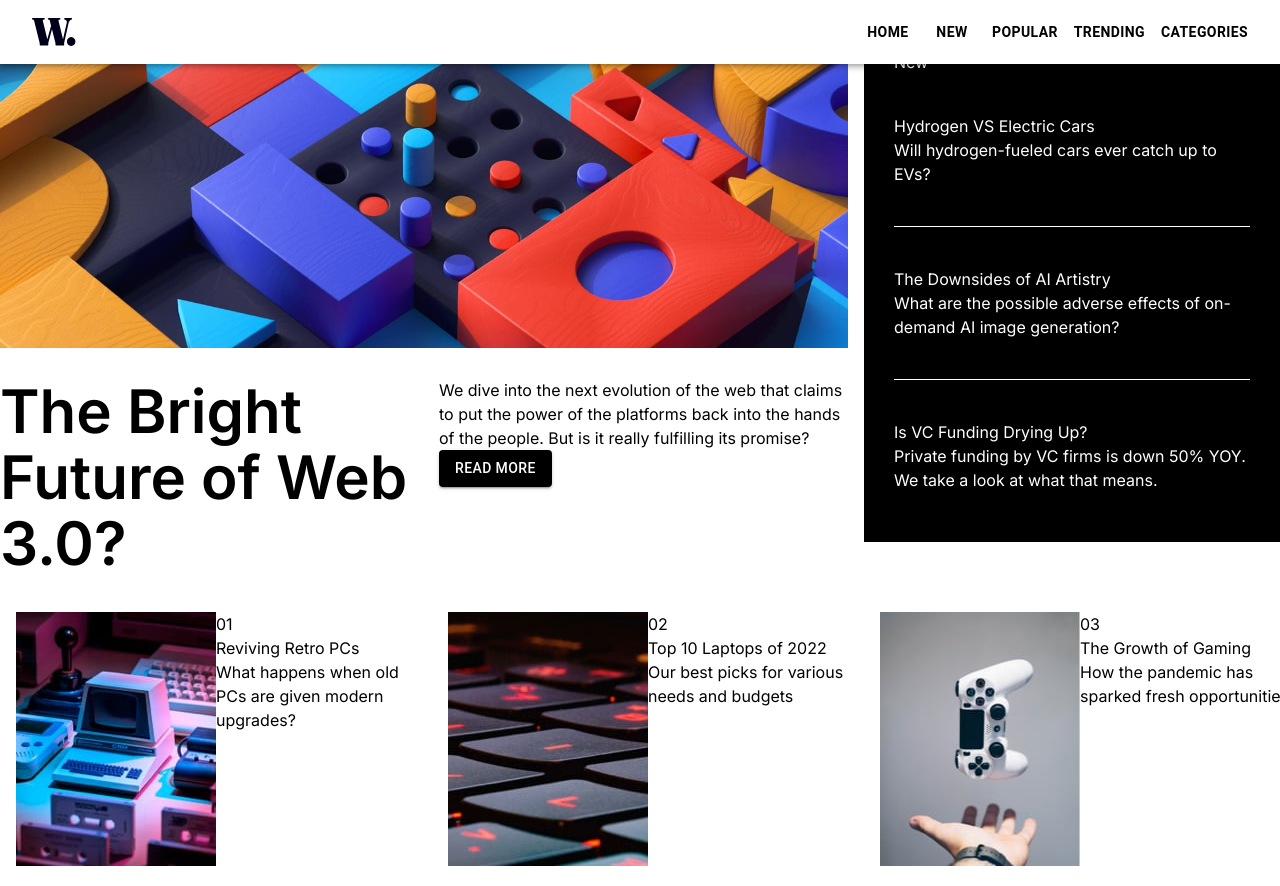
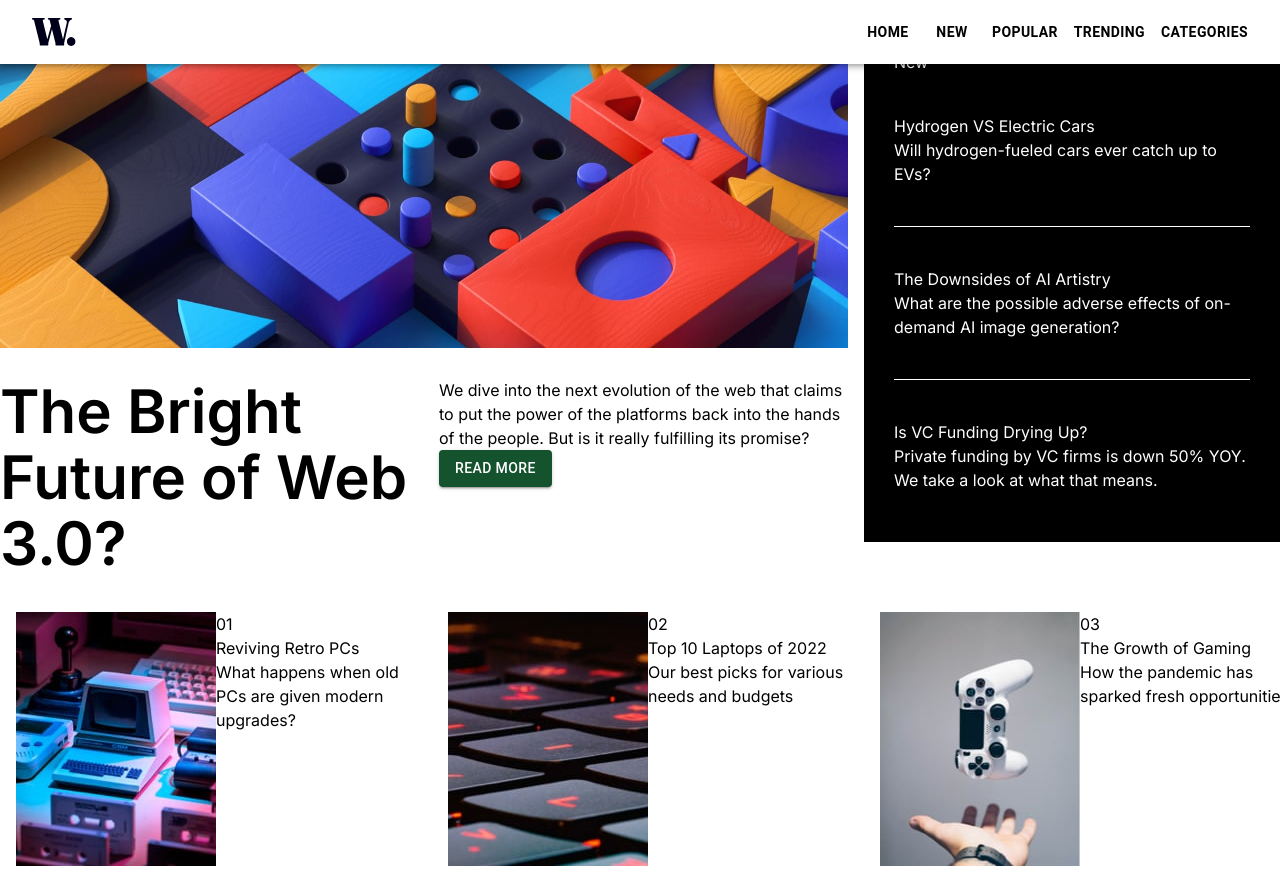
Before and after one commit to 0gopi0/news-home-Page-reactJs, a React (Vite) app: page / in a window 1280 px wide. Built offline with nearby package versions, Linux system fonts and the light colour scheme.

Commit message:
color swap

```diff
--- a/src/App.tsx
+++ b/src/App.tsx
@@ -56,9 +56,9 @@ function App() {
                   <Button
                     variant="contained"
                     sx={{
-                      background: "black",
+                      background: "rgb(20 83 45)",
                       ":hover": {
-                        backgroundColor: "rgb(20 83 45)",
+                        backgroundColor: "black ",
                         color: "white",
                       },
                     }}
```
